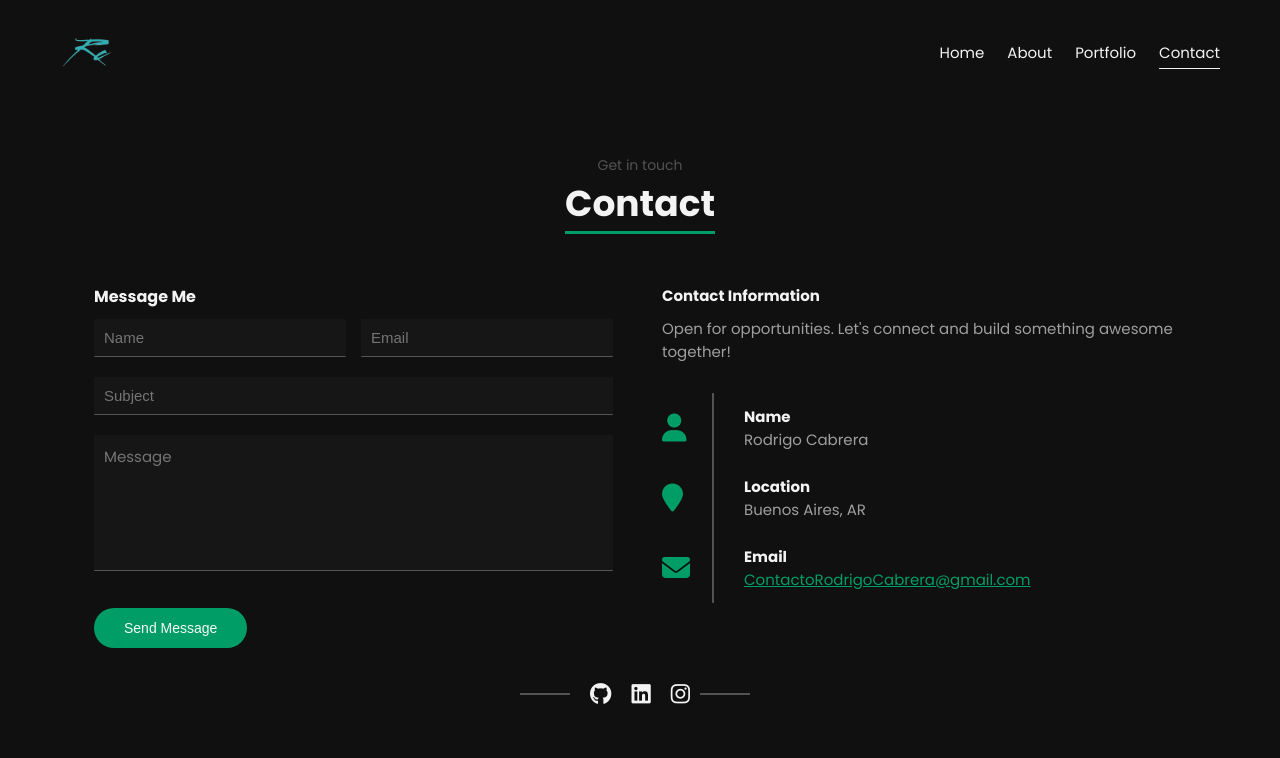
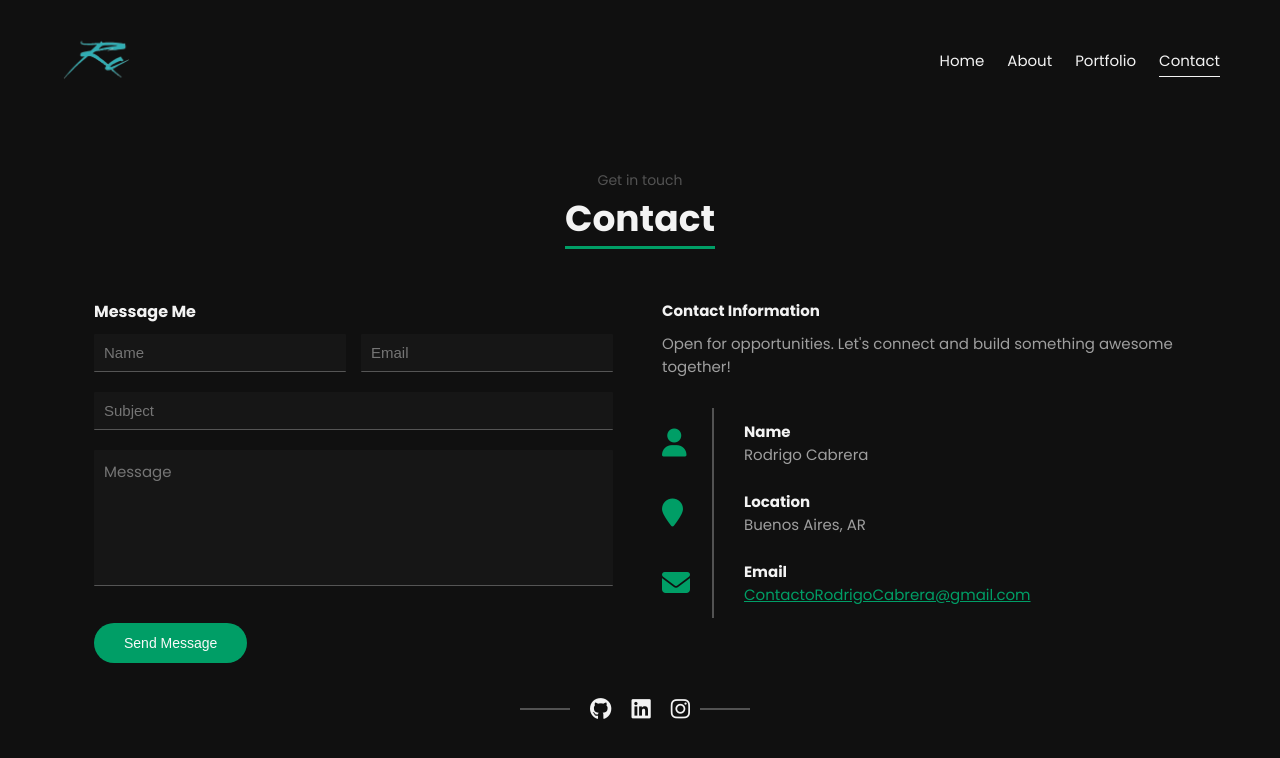
Before and after one commit to Rodrigo-Emca/portfolio-rodrigo, a React (Create React App) app: page /contact in a window 1280 px wide. Shown: the top 758 px of the page. Built offline with nearby package versions, Linux system fonts and the light colour scheme.

Commit message:
Update index.css

```diff
--- a/src/index.css
+++ b/src/index.css
@@ -98,7 +98,7 @@ header {
 }
 
 .logo {
-  height: 45px;
+  height: 60px;
 }
 
 .links {
```
